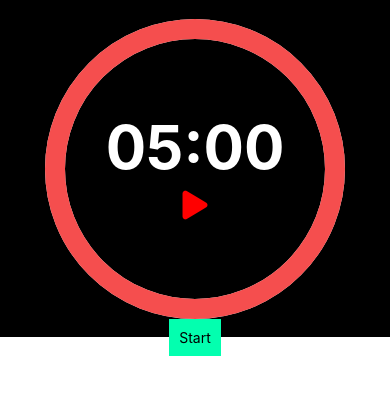
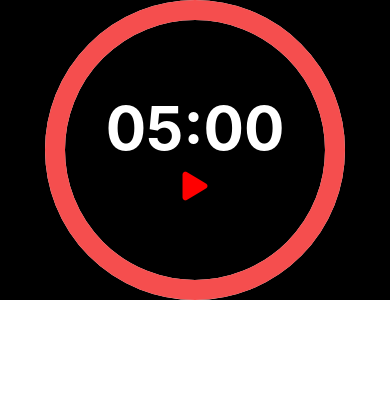
Before and after one commit to dimafrombatumi/pomodoro, a React Native app in the folder pomodoro/: screen / in a window 390 px wide. Shown: the top 394 px of the page. Built offline with nearby package versions, Linux system fonts and the light colour scheme.

Commit message:
remove unnesessery btn

```diff
--- a/pomodoro/components/PomodoroTimer.tsx
+++ b/pomodoro/components/PomodoroTimer.tsx
@@ -49,14 +49,6 @@ export default function PomodoroTimer() {
         isRunning={isRunning}
         onStartPause={handleStartPause}
       />
-      <View style={styles.container}>
-        <TouchableOpacity
-          onPress={handleStartPause}
-          style={styles.StartPauseButton}
-        >
-          <Text>{isRunning ? "Pause" : "Start"}</Text>
-        </TouchableOpacity>
-      </View>
     </View>
   );
 }
```
